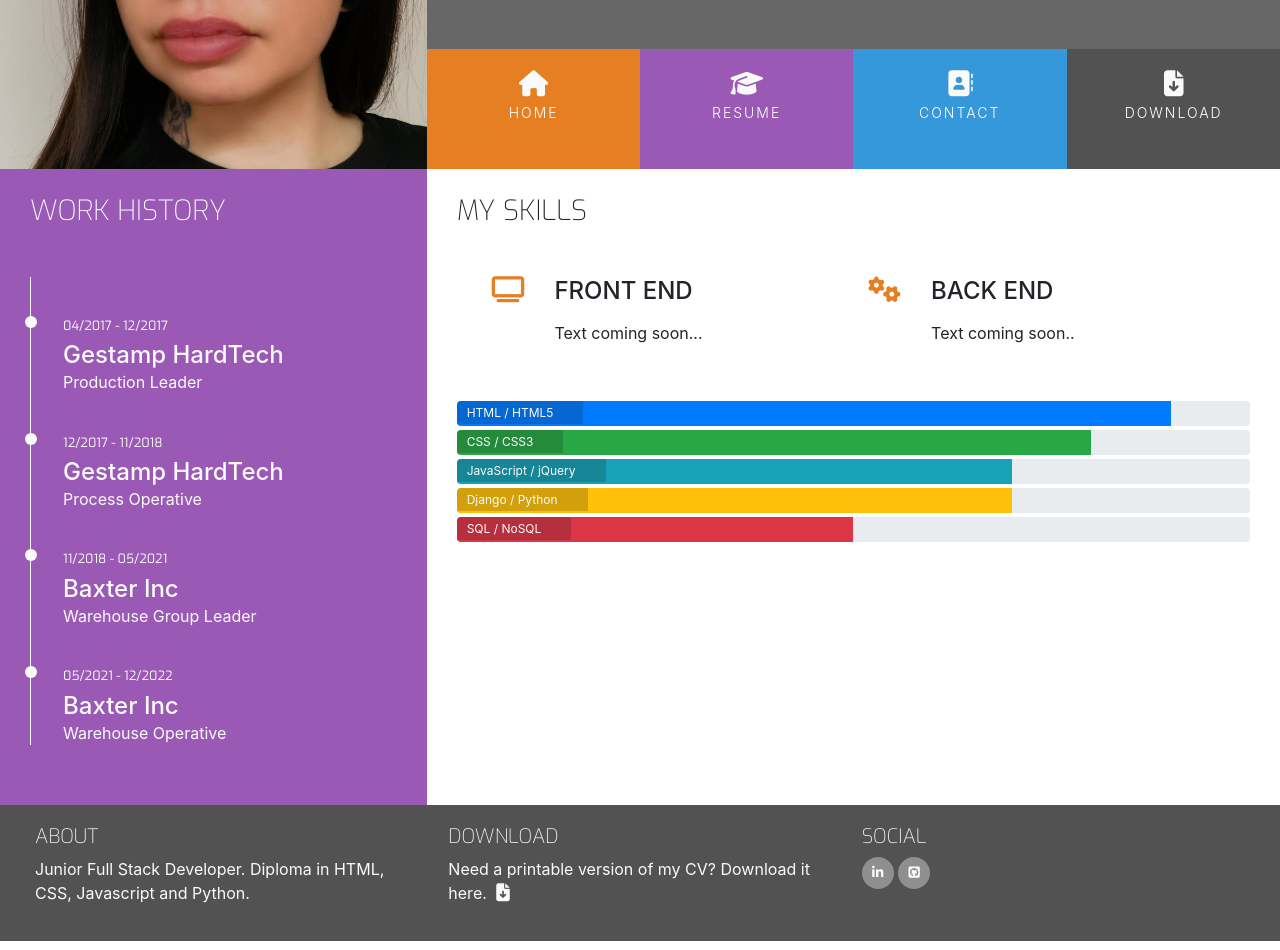
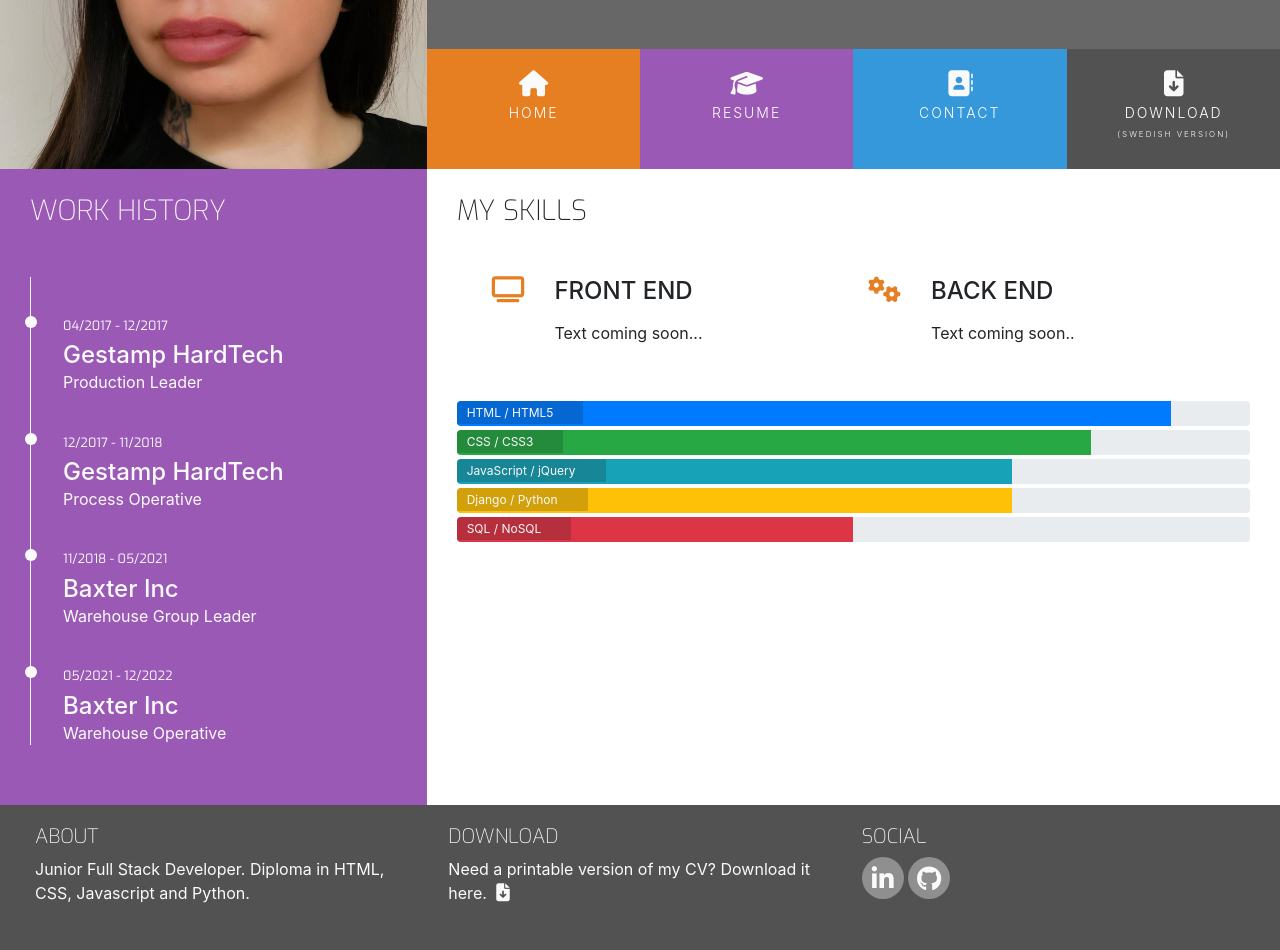
Before and after one commit to TheresLundqvist/Resume-page, a plain HTML site: page resume.html in a window 1280 px wide. Shown: the part 200-1150 px from the top of the page. Drawn offline with nearby package versions, Linux system fonts and the light colour scheme.

Commit message:
Add cv and social URL's

```diff
--- a/assets/css/style.css
+++ b/assets/css/style.css
@@ -76,6 +76,10 @@ h4 {
     font-weight: 300;
     margin-top: 25px;
     margin-bottom: 40px;
+}
+
+#swe {
+    font-size: 8px;
 }
 
 /*------------------------------------heading*/
@@ -198,12 +202,12 @@ footer {
 }
 
 .social-links li a i {
-    width: 32px;
-    height: 32px;
-    padding: 12px 0;
+    width: 42px;
+    height: 42px;
+    padding: 20px 0;
     border-radius: 50%;
-    font-size: 13px;
-    line-height: 7px;
+    font-size: 25px;
+    line-height: 5px;
     text-align: center;
     color: #fafafa;
     background: #8f8f8f;
--- a/resume.html
+++ b/resume.html
@@ -39,7 +39,8 @@
                                 <a href="contact.html" class="hvr-sweep-to-bottom"><i class="fa fa-address-book" aria-hidden="true"></i><span>Contact</span></a>
                             </li>
                             <li class="col-6 col-sm-3 ui-menu-color-download list-inline-item menuitem">
-                                <a href="#" class="hvr-sweep-to-bottom"><i class="fa fa-file-arrow-down" aria-hidden="true"></i><span>Download</span></a>
+                                <a href="/assets/cv/theres.cv.jpeg" target="_blank" class="hvr-sweep-to-bottom"><i class="fa fa-file-arrow-down"
+                                    aria-hidden="true"></i><span>Download</span><span id="swe">(Swedish Version)</span></a>
                             </li>
                         </ul>
                     </div>
@@ -184,15 +185,15 @@
                 <h5 class="uppercase general-sub">Social</h5>
                 <ul class="list-inline social-links">
                     <li class="list-inline-item">
-                        <a target="_blank" href="#">
+                        <a target="_blank" href="https://www.linkedin.com/in/thereslundqvist/">
                             <i class="fa fa-linkedin" aria-hidden="true">
                                 <span class="sr-only">LinkedIn</span>
                             </i>
                         </a>
                     </li>
                     <li class="list-inline-item">
-                        <a target="_blank" href="#">
-                            <i class="fa-brands fa-square-github" aria-hidden="true">
+                        <a target="_blank" href="https://github.com/TheresLundqvist">
+                            <i class="fa-brands fa-github" aria-hidden="true">
                                 <span class="sr-only">Github</span>
                             </i>
                         </a>
```
Also changed, not shown: contact.html (+8 -7 lines), index.html (+7 -7 lines), assets/cv/theres.cv.jpeg (added).
